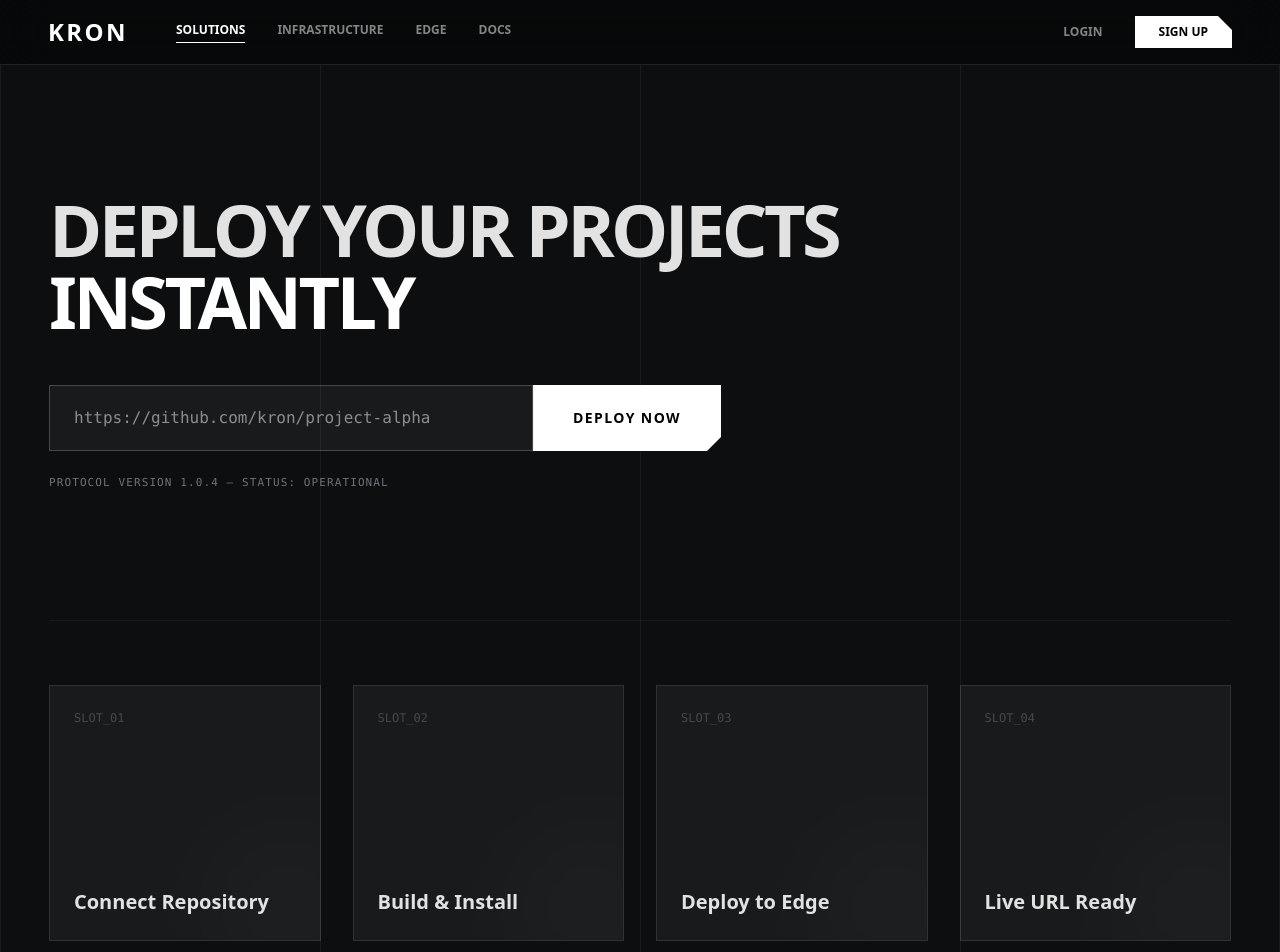
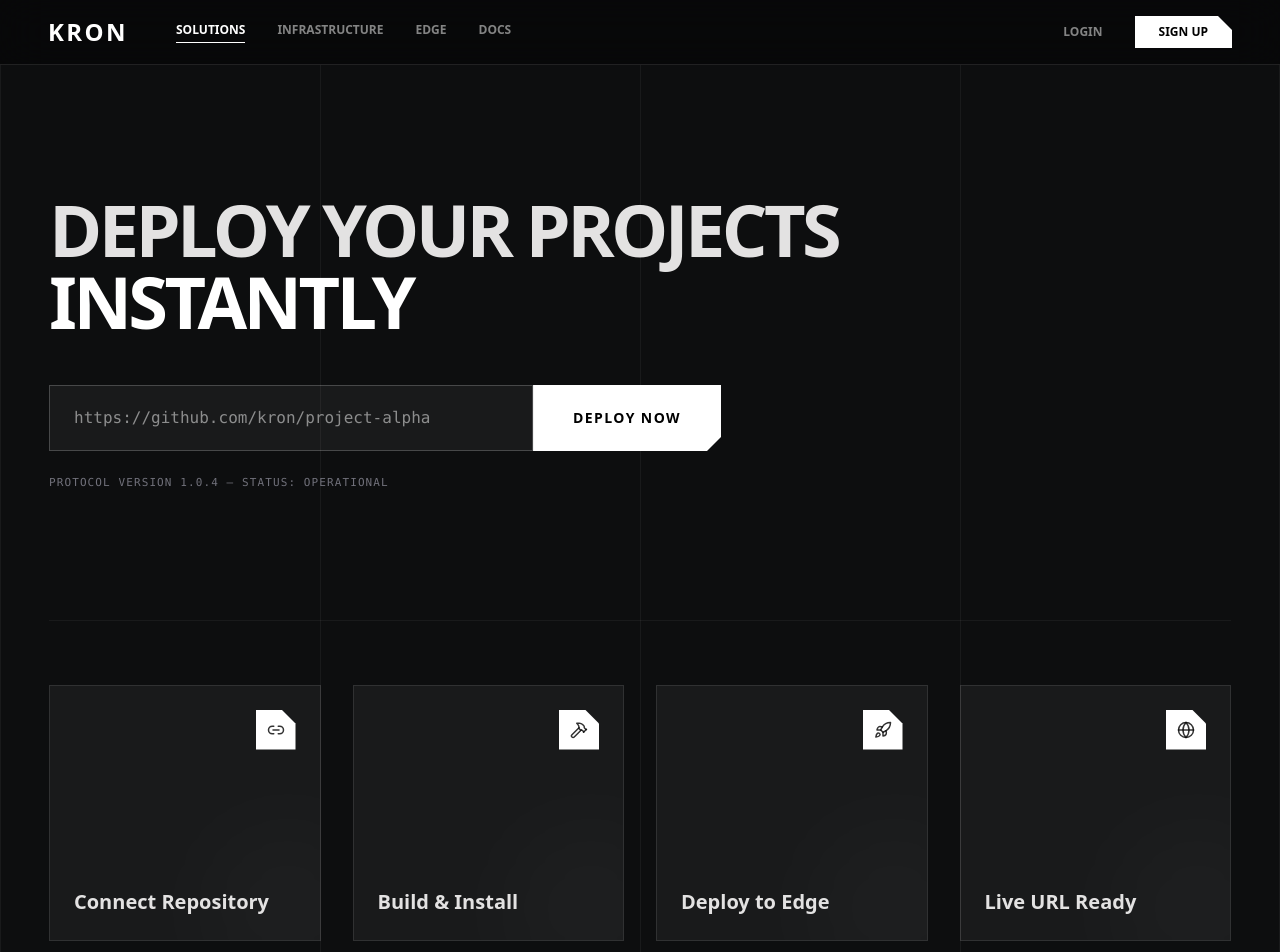
Before and after one commit to ABUDIYAAAA/kr0n, a Next.js app in the folder client/: page / in a window 1280 px wide. Shown: the top 952 px of the page. Built offline with nearby package versions, Linux system fonts and the light colour scheme.

Commit message:
fixed build

```diff
--- a/client/app/dashboard/analytics/projectanalysis/page.js
+++ b/client/app/dashboard/analytics/projectanalysis/page.js
@@ -1,11 +1,11 @@
 "use client";
 
-import { useEffect, useMemo, useState } from "react";
+import { Suspense, useEffect, useMemo, useState } from "react";
 import Sidebar from "../../sidebar/page";
 import { useSearchParams } from "next/navigation";
 import { ChevronDown, X } from "lucide-react";
 
-export default function AnalyticsDashboard() {
+function AnalyticsDashboard() {
   const searchParams = useSearchParams();
   const selectedParam = searchParams.get("project");
 
@@ -132,13 +132,15 @@ export default function AnalyticsDashboard() {
                 {/* OUTER BORDER (CLIPPED) */}
                 <div className="clipped bg-white/10 p-[1px]">
                   {/* INNER CARD */}
-                  <div className="clipped bg-[#1a1b1c] p-6 hover:bg-[#202223] transition">
-                    <p className="text-[10px] text-white/40 uppercase mb-4">
+                  <div className="clipped bg-white p-6 hover:bg-zinc-100 transition">
+                    <p className="text-[10px] text-black/50 uppercase mb-4">
                       {m.label}
                     </p>
 
                     <div className="flex gap-3 items-baseline">
-                      <span className="text-2xl font-bold">{m.value}</span>
+                      <span className="text-2xl font-bold text-black">
+                        {m.value}
+                      </span>
                       <span className={`text-xs ${m.color}`}>{m.change}</span>
                     </div>
                   </div>
@@ -184,3 +186,11 @@ export default function AnalyticsDashboard() {
     </div>
   );
 }
+
+export default function Page() {
+  return (
+    <Suspense fallback={null}>
+      <AnalyticsDashboard />
+    </Suspense>
+  );
+}
--- a/client/app/dashboard/evariables/page.js
+++ b/client/app/dashboard/evariables/page.js
@@ -0,0 +1,6 @@
+"use client";
+
+export default function Page() {
+  return <div>Env Variables</div>;
+
+}
--- a/client/app/page.js
+++ b/client/app/page.js
@@ -1,5 +1,6 @@
 import Image from "next/image";
 import Link from "next/link";
+import { Link2, Hammer, Rocket, Globe } from "lucide-react";
 
 export default function Home() {
   return (
@@ -79,21 +80,27 @@ export default function Home() {
           {/* FEATURES */}
           <div className="grid grid-cols-1 md:grid-cols-4 gap-8 mt-32 border-t border-white/5 pt-16">
             {[
-              "Connect Repository",
-              "Build & Install",
-              "Deploy to Edge",
-              "Live URL Ready",
-            ].map((title, i) => (
-              <div
-                key={i}
-                className="h-64 p-6 border border-white/10 bg-white/5 flex flex-col justify-between relative overflow-hidden">
-                <div className="text-xs text-white/20 font-mono">
-                  SLOT_0{i + 1}
+              { title: "Connect Repository", icon: Link2 },
+              { title: "Build & Install", icon: Hammer },
+              { title: "Deploy to Edge", icon: Rocket },
+              { title: "Live URL Ready", icon: Globe },
+            ].map((item, i) => {
+              const Icon = item.icon;
+
+              return (
+                <div
+                  key={item.title}
+                  className="h-64 p-6 border border-white/10 bg-white/5 flex flex-col justify-between relative overflow-hidden">
+                  <div className="flex items-center justify-end">
+                    <div className="w-10 h-10 bg-white text-black flex items-center justify-center clipped-btn-reverse">
+                      <Icon size={18} className="text-black/80" />
+                    </div>
+                  </div>
+                  <div className="text-xl font-bold">{item.title}</div>
+                  <div className="absolute -bottom-8 -right-8 w-32 h-32 bg-white/5 blur-3xl rounded-full" />
                 </div>
-                <div className="text-xl font-bold">{title}</div>
-                <div className="absolute -bottom-8 -right-8 w-32 h-32 bg-white/5 blur-3xl rounded-full" />
-              </div>
-            ))}
+              );
+            })}
           </div>
         </section>
 
```
